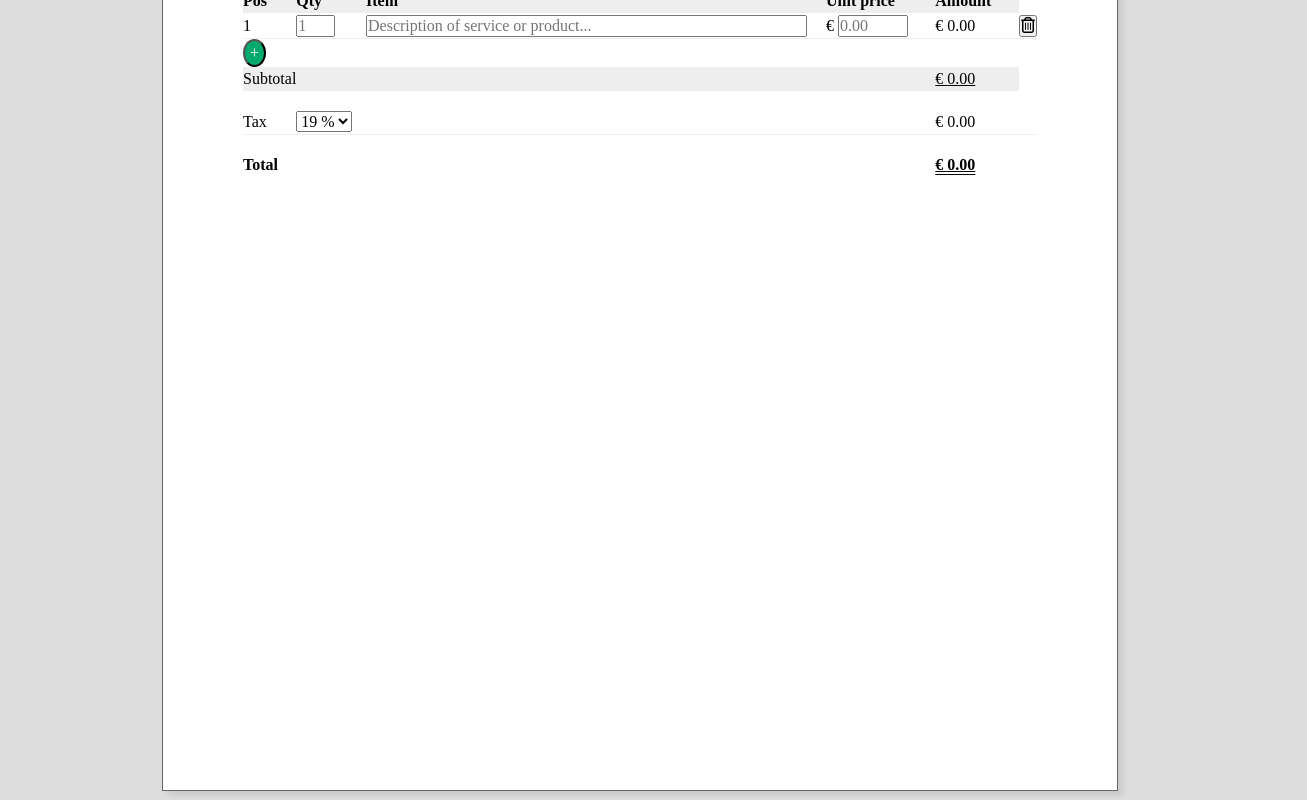
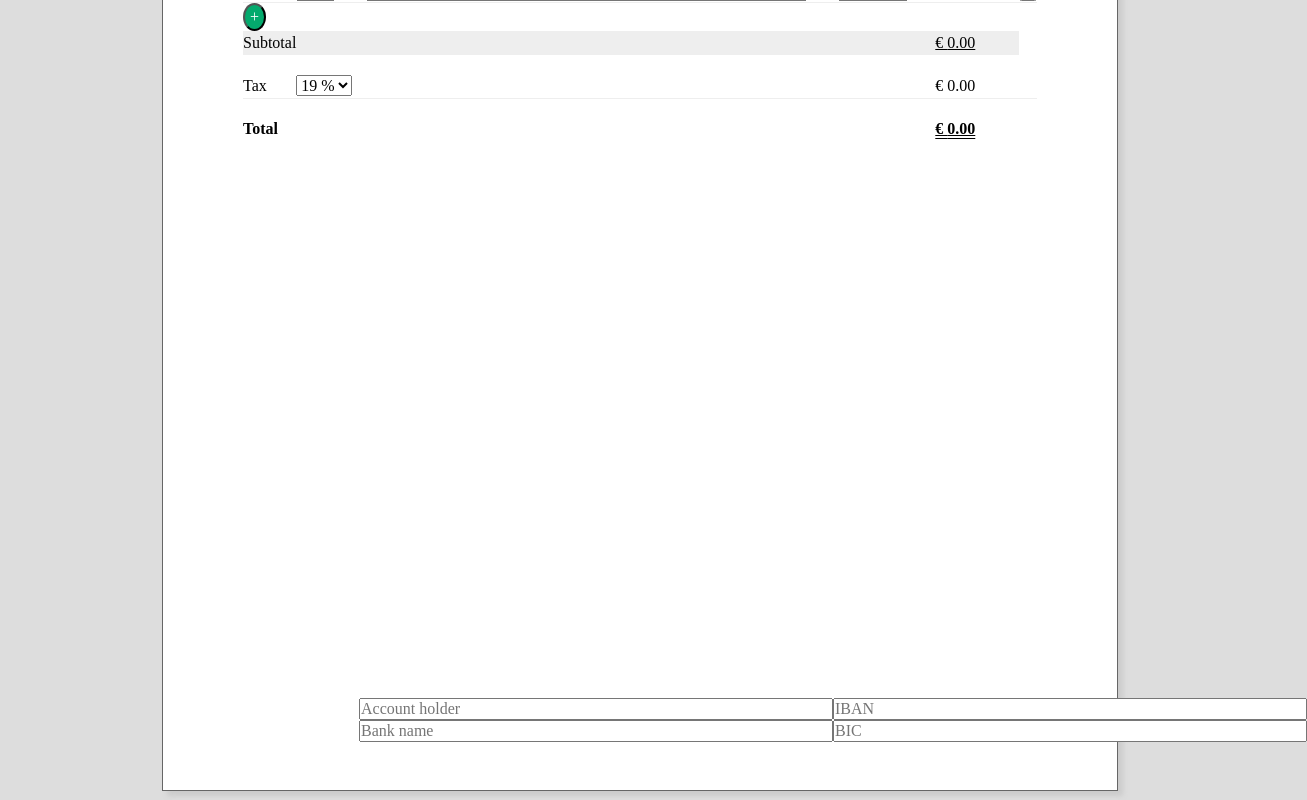
Before and after one commit to hkuennen/gener8invoice, a React (Create React App) app: page / in a window 1280 px wide. Shown: the part 502-1302 px from the top of the page, 1307 px wide, since content can reach past the window. Built offline with nearby package versions, Linux system fonts and the light colour scheme; the HTML template or start-up script is replaced by a standard one; a web font is replaced by a local one.

Commit message:
account details added

```diff
--- a/src/App.js
+++ b/src/App.js
@@ -1,9 +1,12 @@
 import React, { useState, useEffect } from "react";
 import ContactInfo from "./components/ContactInfo";
 import InvoicePositions from "./components/InvoicePositions";
+import AccountDetails from "./components/AccountDetails";
 import "./App.css";
 import "./components/ContactInfo.css";
 import "./components/InvoicePositions.css";
+import "./components/AccountDetails.css";
+
 
 const App = () => {
   const [infos, setInfos] = useState({});
@@ -20,7 +23,7 @@ const App = () => {
   const handleInfosChange = (e) => {
     const name = e.target.name;
     const value = e.target.value;
-    setInfos(values => ({...values, [name]: value}))
+    setInfos(values => ({...values, [name]: value}));
   }
 
   const handlePositionsChange = (e, idx) => {
@@ -123,7 +126,7 @@ const App = () => {
               infos={infos}
               handleInfosChange={handleInfosChange}
             />
-            <br /><br /><br />
+            <br />
             <InvoicePositions
               positions={positions}
               subtotal={subtotal}
@@ -132,6 +135,9 @@ const App = () => {
               handleTaxChange={handleTaxChange}
               handleAddPosition={handleAddPosition}
               handleRemovePosition={handleRemovePosition}
+            />
+            <AccountDetails
+              handleInfosChange={handleInfosChange}
             />
           </div>
           <div className="button">
--- /dev/null
+++ b/src/components/AccountDetails.css
@@ -0,0 +1,9 @@
+.account-details {
+  display: flex;
+  justify-content: space-between;
+  align-items: flex-start;
+  position: absolute;
+  top: 1200px;
+  left: 359px;
+  right: 359px;
+}
--- /dev/null
+++ b/src/components/AccountDetails.js
@@ -0,0 +1,16 @@
+const AccountDetails = ({handleInfosChange}) => {
+  return (
+    <div className="account-details">
+      <div className="account-holder">
+        <input type="text" name="acc-holder" placeholder="Account holder" size="50" onChange={(e) => handleInfosChange(e)} required /><br />
+        <input type="text" name="bank-name" placeholder="Bank name" size="50" onChange={(e) => handleInfosChange(e)} required /><br />
+      </div>
+      <div className="account-number">
+        <input type="text" name="iban" placeholder="IBAN" size="50" onChange={(e) => handleInfosChange(e)} required /><br />
+        <input type="text" name="bic" placeholder="BIC" size="50" onChange={(e) => handleInfosChange(e)} required /><br />
+      </div>
+    </div>
+  )
+}
+
+export default AccountDetails;
```
Also changed, not shown: 1 other file (tests, documents, lock files or other folders).
